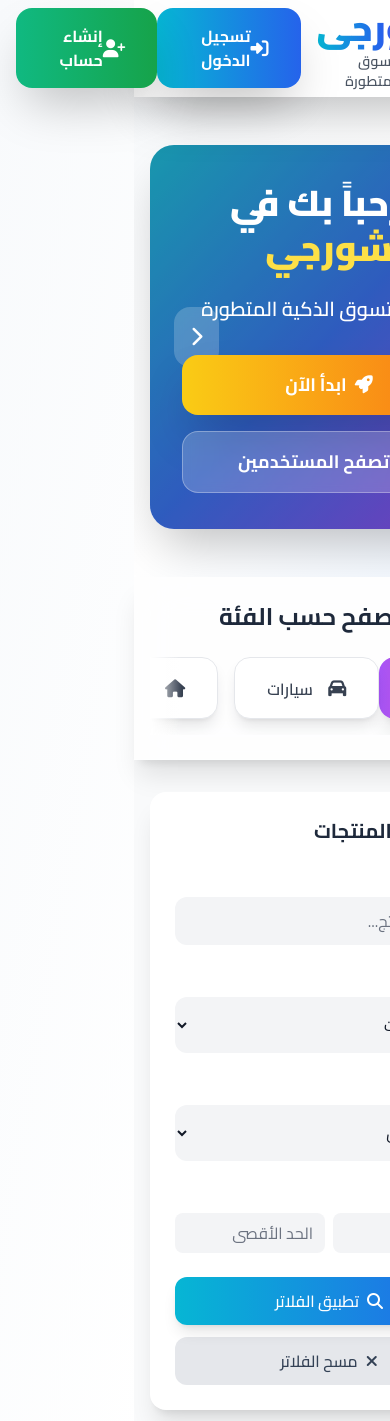
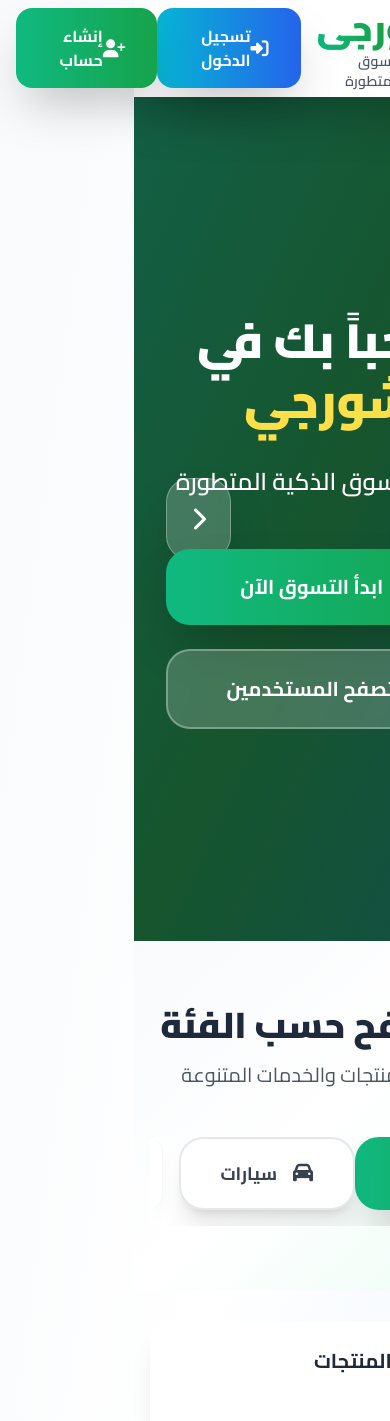
Before and after one commit to Abudi7/Shorje-Platform, a Symfony app: template shorje-api/templates/home/index.html.twig in a window 390 px wide; the page is wider, and only the part inside the window is pictured. Shown: the top 1421 px of that part. Run offline with Twig, Linux system fonts and the light colour scheme; the template is opened without the code that fills it, so the values that code supplies are empty; some libraries are stand-ins or nearby versions.

Commit message:
🎨 Ultra Professional Home Page Redesign
🛒 Shopping Cart Logo:
- Changed logo to shopping cart icon (fas fa-shopping-cart)
- Professional emerald/green gradient theme
- Enhanced logo with notification indicator
- Consistent shopping theme throughout

📺 Full-Screen Slider:
- Complete full-screen slider implementation
- Professional overlay with larger typography
- Enhanced button styling with shopping cart icons
- Better positioning and spacing
- Improved navigation controls

🎨 Professional Design:
- Ultra-large typography (text-8xl on large screens)
- Professional color scheme (emerald/green theme)
- Enhanced button styling with better hover effects
- Improved category section with professional styling
- Better spacing and visual hierarchy

✨ Enhanced Features:
- Full-screen image display
- Professional navigation arrows
- Better slider controls positioning
- Enhanced category buttons with emerald theme
- Improved responsive design

🎯 Shopping Theme:
- Shopping cart icons throughout
- Professional emerald/green color scheme
- Enhanced call-to-action buttons
- Better visual consistency

```diff
--- a/shorje-api/templates/home/index.html.twig
+++ b/shorje-api/templates/home/index.html.twig
@@ -40,17 +40,19 @@
                 <!-- Logo Section - Left -->
                 <div class="flex items-center">
                     <div class="flex items-center space-x-4">
-                        <!-- Enhanced Logo -->
+                        <!-- Professional Shopping Logo -->
                         <div class="relative">
-                            <div class="h-16 w-16 bg-gradient-to-br from-cyan-500 via-blue-600 to-purple-600 dark:from-cyan-400 dark:via-blue-500 dark:to-purple-500 rounded-3xl flex items-center justify-center shadow-2xl transform hover:scale-110 transition-all duration-300">
-                                <i class="fas fa-shield-alt text-white text-2xl"></i>
-                                <div class="absolute -top-1 -right-1 w-4 h-4 bg-green-500 rounded-full border-2 border-white dark:border-slate-900"></div>
+                            <div class="h-16 w-16 bg-gradient-to-br from-emerald-500 via-green-600 to-teal-600 dark:from-emerald-400 dark:via-green-500 dark:to-teal-500 rounded-3xl flex items-center justify-center shadow-2xl transform hover:scale-110 transition-all duration-300">
+                                <i class="fas fa-shopping-cart text-white text-2xl"></i>
+                                <div class="absolute -top-1 -right-1 w-4 h-4 bg-orange-500 rounded-full border-2 border-white dark:border-slate-900 flex items-center justify-center">
+                                    <span class="text-xs font-bold text-white">!</span>
+                                </div>
                             </div>
                         </div>
 
                         <!-- Brand Text -->
                         <div class="flex flex-col">
-                            <h1 class="text-4xl font-black bg-gradient-to-r from-cyan-500 via-blue-600 to-purple-600 dark:from-cyan-400 dark:via-blue-500 dark:to-purple-500 bg-clip-text text-transparent leading-tight">
+                            <h1 class="text-4xl font-black bg-gradient-to-r from-emerald-500 via-green-600 to-teal-600 dark:from-emerald-400 dark:via-green-500 dark:to-teal-500 bg-clip-text text-transparent leading-tight">
                                 شورجي
                             </h1>
                             <p class="text-sm font-semibold text-gray-600 dark:text-gray-300 tracking-wide">
@@ -218,12 +220,11 @@
         </div>
     </nav>
 
-    <!-- Hero Image Slider Section -->
-    <div class="relative bg-gradient-to-br from-slate-50 via-white to-blue-50 dark:from-slate-900 dark:via-slate-800 dark:to-slate-900 overflow-hidden">
-        <div class="max-w-7xl mx-auto px-4 sm:px-6 lg:px-8 py-12">
-            <!-- Slider Container -->
-            <div class="relative">
-                <div id="heroSlider" class="relative h-96 md:h-[500px] rounded-3xl overflow-hidden shadow-2xl">
+    <!-- Full-Screen Hero Slider Section -->
+    <div class="relative w-full h-screen overflow-hidden">
+        <!-- Full-Screen Slider Container -->
+        <div class="relative w-full h-full">
+            <div id="heroSlider" class="relative w-full h-full">
                     {% if sliderImages|length > 0 %}
                         {% for sliderImage in sliderImages %}
                         <div class="slider-slide {{ loop.first ? 'active' : '' }} absolute inset-0 transition-all duration-1000 ease-in-out {{ loop.first ? '' : 'opacity-0' }}">
@@ -232,28 +233,28 @@
                                  alt="{{ sliderImage.title }}"
                                  class="absolute inset-0 w-full h-full object-cover">
                             {% else %}
-                            <div class="absolute inset-0 bg-gradient-to-br from-cyan-500/90 via-blue-600/90 to-purple-600/90"></div>
+                            <div class="absolute inset-0 bg-gradient-to-br from-emerald-500/90 via-green-600/90 to-teal-600/90"></div>
                             {% endif %}
-                            <div class="absolute inset-0 bg-black/40"></div>
+                            <div class="absolute inset-0 bg-black/50"></div>
                             <div class="relative z-10 flex items-center justify-center h-full">
-                                <div class="text-center text-white px-8">
-                                    <h2 class="text-4xl md:text-6xl font-black mb-6 leading-tight">
+                                <div class="text-center text-white px-8 max-w-4xl mx-auto">
+                                    <h2 class="text-5xl md:text-7xl lg:text-8xl font-black mb-8 leading-tight">
                                         {{ sliderImage.title }}
                                     </h2>
                                     {% if sliderImage.description %}
-                                    <p class="text-xl md:text-2xl mb-8 font-semibold">
+                                    <p class="text-2xl md:text-3xl lg:text-4xl mb-12 font-semibold leading-relaxed">
                                         {{ sliderImage.description }}
                                     </p>
                                     {% endif %}
-                                    <div class="flex flex-col sm:flex-row gap-4 justify-center">
+                                    <div class="flex flex-col sm:flex-row gap-6 justify-center">
                                         {% if sliderImage.buttonText and sliderImage.buttonUrl %}
-                                        <a href="{{ sliderImage.buttonUrl }}" class="bg-gradient-to-r from-yellow-400 to-orange-500 hover:from-yellow-500 hover:to-orange-600 text-white px-8 py-4 rounded-2xl font-bold text-lg transition-all duration-300 transform hover:scale-105 shadow-2xl">
-                                            <i class="fas fa-rocket ml-2"></i>{{ sliderImage.buttonText }}
+                                        <a href="{{ sliderImage.buttonUrl }}" class="bg-gradient-to-r from-emerald-500 to-green-600 hover:from-emerald-600 hover:to-green-700 text-white px-12 py-6 rounded-3xl font-bold text-xl transition-all duration-300 transform hover:scale-110 shadow-2xl">
+                                            <i class="fas fa-shopping-cart ml-3"></i>{{ sliderImage.buttonText }}
                                         </a>
                                         {% endif %}
                                         {% if sliderImage.buttonText2 and sliderImage.buttonUrl2 %}
-                                        <a href="{{ sliderImage.buttonUrl2 }}" class="bg-white/20 hover:bg-white/30 backdrop-blur-sm text-white px-8 py-4 rounded-2xl font-bold text-lg transition-all duration-300 transform hover:scale-105 border border-white/30">
-                                            <i class="fas fa-arrow-left ml-2"></i>{{ sliderImage.buttonText2 }}
+                                        <a href="{{ sliderImage.buttonUrl2 }}" class="bg-white/20 hover:bg-white/30 backdrop-blur-sm text-white px-12 py-6 rounded-3xl font-bold text-xl transition-all duration-300 transform hover:scale-110 border-2 border-white/30">
+                                            <i class="fas fa-arrow-left ml-3"></i>{{ sliderImage.buttonText2 }}
                                         </a>
                                         {% endif %}
                                     </div>
@@ -264,22 +265,22 @@
                     {% else %}
                         <!-- Default slides when no slider images are configured -->
                         <div class="slider-slide active absolute inset-0 transition-all duration-1000 ease-in-out">
-                            <div class="absolute inset-0 bg-gradient-to-br from-cyan-500/90 via-blue-600/90 to-purple-600/90"></div>
-                            <div class="absolute inset-0 bg-black/20"></div>
+                            <div class="absolute inset-0 bg-gradient-to-br from-emerald-500/90 via-green-600/90 to-teal-600/90"></div>
+                            <div class="absolute inset-0 bg-black/50"></div>
                             <div class="relative z-10 flex items-center justify-center h-full">
-                                <div class="text-center text-white px-8">
-                                    <h2 class="text-4xl md:text-6xl font-black mb-6 leading-tight">
+                                <div class="text-center text-white px-8 max-w-4xl mx-auto">
+                                    <h2 class="text-5xl md:text-7xl lg:text-8xl font-black mb-8 leading-tight">
                                         مرحباً بك في <span class="text-yellow-300">شورجي</span>
                                     </h2>
-                                    <p class="text-xl md:text-2xl mb-8 font-semibold">
+                                    <p class="text-2xl md:text-3xl lg:text-4xl mb-12 font-semibold leading-relaxed">
                                         منصة التسوق الذكية المتطورة
                                     </p>
-                                    <div class="flex flex-col sm:flex-row gap-4 justify-center">
-                                        <a href="/register" class="bg-gradient-to-r from-yellow-400 to-orange-500 hover:from-yellow-500 hover:to-orange-600 text-white px-8 py-4 rounded-2xl font-bold text-lg transition-all duration-300 transform hover:scale-105 shadow-2xl">
-                                            <i class="fas fa-rocket ml-2"></i>ابدأ الآن
+                                    <div class="flex flex-col sm:flex-row gap-6 justify-center">
+                                        <a href="/register" class="bg-gradient-to-r from-emerald-500 to-green-600 hover:from-emerald-600 hover:to-green-700 text-white px-12 py-6 rounded-3xl font-bold text-xl transition-all duration-300 transform hover:scale-110 shadow-2xl">
+                                            <i class="fas fa-shopping-cart ml-3"></i>ابدأ التسوق الآن
                                         </a>
-                                        <a href="/users" class="bg-white/20 hover:bg-white/30 backdrop-blur-sm text-white px-8 py-4 rounded-2xl font-bold text-lg transition-all duration-300 transform hover:scale-105 border border-white/30">
-                                            <i class="fas fa-users ml-2"></i>تصفح المستخدمين
+                                        <a href="/users" class="bg-white/20 hover:bg-white/30 backdrop-blur-sm text-white px-12 py-6 rounded-3xl font-bold text-xl transition-all duration-300 transform hover:scale-110 border-2 border-white/30">
+                                            <i class="fas fa-users ml-3"></i>تصفح المستخدمين
                                         </a>
                                     </div>
                                 </div>
@@ -288,49 +289,52 @@
                     {% endif %}
                 </div>
 
-                <!-- Slider Controls -->
+                <!-- Professional Slider Controls -->
                 {% if sliderImages|length > 1 %}
-                <div class="absolute bottom-6 left-1/2 transform -translate-x-1/2 flex space-x-3">
+                <div class="absolute bottom-8 left-1/2 transform -translate-x-1/2 flex space-x-4">
                     {% for sliderImage in sliderImages %}
-                    <button onclick="changeSlide({{ loop.index0 }})" class="slider-dot w-4 h-4 rounded-full {{ loop.first ? 'bg-white/80 active' : 'bg-white/50' }} hover:bg-white transition-all duration-300"></button>
+                    <button onclick="changeSlide({{ loop.index0 }})" class="slider-dot w-5 h-5 rounded-full {{ loop.first ? 'bg-white/90 active' : 'bg-white/50' }} hover:bg-white transition-all duration-300 shadow-lg"></button>
                     {% endfor %}
                 </div>
                 {% endif %}
 
-                <!-- Navigation Arrows -->
-                <button onclick="previousSlide()" class="absolute left-6 top-1/2 transform -translate-y-1/2 bg-white/20 hover:bg-white/30 backdrop-blur-sm text-white p-4 rounded-2xl transition-all duration-300 transform hover:scale-110">
-                    <i class="fas fa-chevron-right text-xl"></i>
-                </button>
-                <button onclick="nextSlide()" class="absolute right-6 top-1/2 transform -translate-y-1/2 bg-white/20 hover:bg-white/30 backdrop-blur-sm text-white p-4 rounded-2xl transition-all duration-300 transform hover:scale-110">
-                    <i class="fas fa-chevron-left text-xl"></i>
-                </button>
-            </div>
-        </div>
-    </div>
-
-    <!-- Category Slider Section -->
-    <div class="bg-white/80 dark:bg-slate-800/80 backdrop-blur-xl shadow-xl border-b border-white/20 dark:border-slate-700/20">
-        <div class="max-w-7xl mx-auto px-4 sm:px-6 lg:px-8 py-6">
-            <h2 class="text-2xl font-bold text-slate-800 dark:text-white mb-6 text-center">
-                <i class="fas fa-th-large ml-3 text-purple-500"></i>تصفح حسب الفئة
+                <!-- Professional Navigation Arrows -->
+                <button onclick="previousSlide()" class="absolute left-8 top-1/2 transform -translate-y-1/2 bg-white/20 hover:bg-white/40 backdrop-blur-md text-white p-6 rounded-3xl transition-all duration-300 transform hover:scale-110 shadow-2xl border border-white/30">
+                    <i class="fas fa-chevron-right text-2xl"></i>
+                </button>
+                <button onclick="nextSlide()" class="absolute right-8 top-1/2 transform -translate-y-1/2 bg-white/20 hover:bg-white/40 backdrop-blur-md text-white p-6 rounded-3xl transition-all duration-300 transform hover:scale-110 shadow-2xl border border-white/30">
+                    <i class="fas fa-chevron-left text-2xl"></i>
+                </button>
+            </div>
+        </div>
+    </div>
+
+    <!-- Professional Category Section -->
+    <div class="bg-gradient-to-br from-slate-50 via-white to-emerald-50 dark:from-slate-900 dark:via-slate-800 dark:to-slate-900 py-16">
+        <div class="max-w-7xl mx-auto px-4 sm:px-6 lg:px-8">
+            <div class="text-center mb-12">
+                <h2 class="text-4xl md:text-5xl font-black text-slate-800 dark:text-white mb-4">
+                    <i class="fas fa-shopping-bag ml-4 text-emerald-500"></i>تصفح حسب الفئة
                 </h2>
+                <p class="text-xl text-gray-600 dark:text-gray-400">اكتشف المنتجات والخدمات المتنوعة</p>
+            </div>
 
             <!-- Category Slider -->
             <div class="relative">
                 <div class="flex space-x-4 overflow-x-auto scrollbar-hide pb-4" id="categorySlider">
                         <!-- All Categories Button -->
                         <button onclick="filterByCategory('all')"
-                            class="category-btn flex-shrink-0 bg-gradient-to-r from-purple-500 to-pink-500 hover:from-purple-600 hover:to-pink-600 text-white px-8 py-4 rounded-2xl font-semibold transition-all duration-300 transform hover:scale-105 shadow-xl active:scale-95"
+                                class="category-btn flex-shrink-0 bg-gradient-to-r from-emerald-500 to-green-600 hover:from-emerald-600 hover:to-green-700 text-white px-10 py-5 rounded-3xl font-bold text-lg transition-all duration-300 transform hover:scale-105 shadow-2xl active:scale-95"
                                 data-category="all">
-                        <i class="fas fa-th-large ml-3 text-lg"></i>
+                            <i class="fas fa-th-large ml-3 text-xl"></i>
                             <span>الكل</span>
                         </button>
 
                         <!-- Car Category -->
                         <button onclick="filterByCategory('car')"
-                            class="category-btn flex-shrink-0 bg-white dark:bg-slate-700 hover:bg-gray-50 dark:hover:bg-slate-600 text-gray-700 dark:text-gray-300 px-8 py-4 rounded-2xl font-semibold transition-all duration-300 transform hover:scale-105 shadow-lg border border-gray-200 dark:border-slate-600 active:scale-95"
+                                class="category-btn flex-shrink-0 bg-white dark:bg-slate-700 hover:bg-emerald-50 dark:hover:bg-emerald-900/20 text-gray-700 dark:text-gray-300 hover:text-emerald-600 dark:hover:text-emerald-400 px-10 py-5 rounded-3xl font-bold text-lg transition-all duration-300 transform hover:scale-105 shadow-xl border-2 border-gray-200 dark:border-slate-600 hover:border-emerald-300 dark:hover:border-emerald-600 active:scale-95"
                                 data-category="car">
-                        <i class="fas fa-car ml-3 text-lg"></i>
+                            <i class="fas fa-car ml-3 text-xl"></i>
                             <span>سيارات</span>
                         </button>
 
@@ -1783,17 +1787,20 @@ function filterByCategory(category) {
             const btnCategory = btn.getAttribute('data-category');
             if (btnCategory === category) {
                 // Active state
-            btn.className = btn.className.replace('bg-white dark:bg-slate-700', 'bg-gradient-to-r from-purple-500 to-pink-500')
+                btn.className = btn.className.replace('bg-white dark:bg-slate-700', 'bg-gradient-to-r from-emerald-500 to-green-600')
                     .replace('text-gray-700 dark:text-gray-300', 'text-white')
-                .replace('border border-gray-200 dark:border-slate-600', '')
-                .replace('hover:bg-gray-50 dark:hover:bg-slate-600', 'hover:from-purple-600 hover:to-pink-600');
+                    .replace('border-2 border-gray-200 dark:border-slate-600', '')
+                    .replace('hover:bg-emerald-50 dark:hover:bg-emerald-900/20', 'hover:from-emerald-600 hover:to-green-700')
+                    .replace('hover:text-emerald-600 dark:hover:text-emerald-400', '')
+                    .replace('hover:border-emerald-300 dark:hover:border-emerald-600', '');
             } else {
                 // Inactive state
-            btn.className = btn.className.replace('bg-gradient-to-r from-purple-500 to-pink-500', 'bg-white dark:bg-slate-700')
+                btn.className = btn.className.replace('bg-gradient-to-r from-emerald-500 to-green-600', 'bg-white dark:bg-slate-700')
                     .replace('text-white', 'text-gray-700 dark:text-gray-300')
-                .replace('hover:from-purple-600 hover:to-pink-600', 'hover:bg-gray-50 dark:hover:bg-slate-600');
-            if (!btn.className.includes('border')) {
-                btn.className += ' border border-gray-200 dark:border-slate-600';
+                    .replace('hover:from-emerald-600 hover:to-green-700', 'hover:bg-emerald-50 dark:hover:bg-emerald-900/20')
+                    .replace('hover:text-emerald-600 dark:hover:text-emerald-400', 'hover:text-emerald-600 dark:hover:text-emerald-400');
+                if (!btn.className.includes('border-2')) {
+                    btn.className += ' border-2 border-gray-200 dark:border-slate-600 hover:border-emerald-300 dark:hover:border-emerald-600';
                 }
             }
         });
```
Lines whose indentation alone changed are shown as unchanged.
